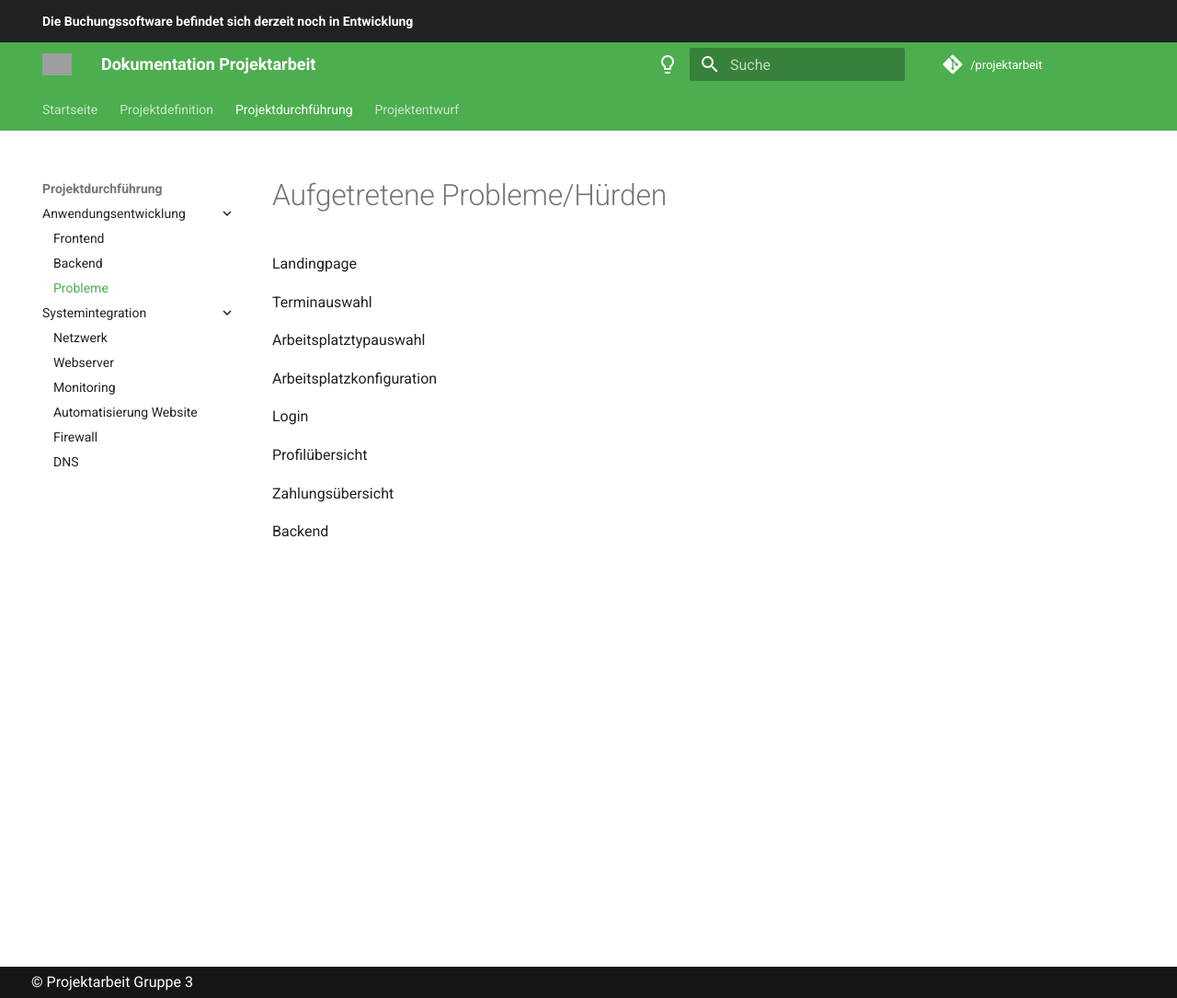
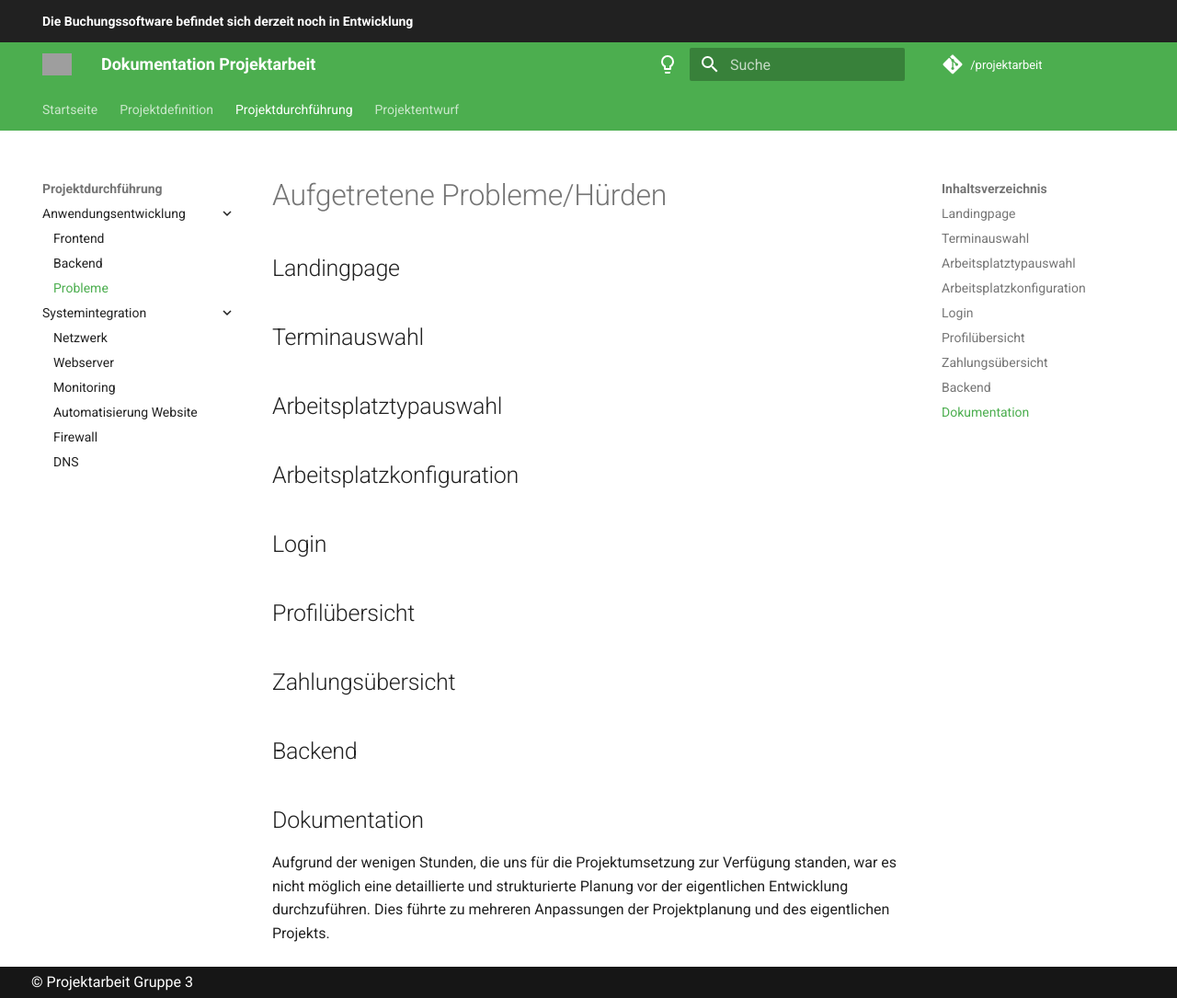
Before and after one commit to gz-bad-erzland-p3/docs, an MkDocs documentation site: the page built from docs/projektdurchführung/anwendungsentwicklung/probleme.md, in a window 1280 px wide and 1085 px high. Shown: the whole window at 92% size. Built offline with MkDocs 1.6.1 and Material for MkDocs 9.7.7, drawn with Linux system fonts in a browser that asks for light colours; comment, search, counter and statistics services are not loaded; grey boxes are pictures that could not be loaded.

Commit message:
Update probleme.md

```diff
--- a/docs/projektdurchführung/anwendungsentwicklung/probleme.md
+++ b/docs/projektdurchführung/anwendungsentwicklung/probleme.md
@@ -1,16 +1,19 @@
 # Aufgetretene Probleme/Hürden
-Landingpage
+## Landingpage
 
-Terminauswahl
+## Terminauswahl
 
-Arbeitsplatztypauswahl
+## Arbeitsplatztypauswahl
 
-Arbeitsplatzkonfiguration
+## Arbeitsplatzkonfiguration
 
-Login
+## Login
 
-Profilübersicht
+## Profilübersicht
 
-Zahlungsübersicht
+## Zahlungsübersicht
 
-Backend
+## Backend
+
+## Dokumentation
+Aufgrund der wenigen Stunden, die uns für die Projektumsetzung zur Verfügung standen, war es nicht möglich eine detaillierte und strukturierte Planung vor der eigentlichen Entwicklung durchzuführen. Dies führte zu mehreren Anpassungen der Projektplanung und des eigentlichen Projekts.
```
